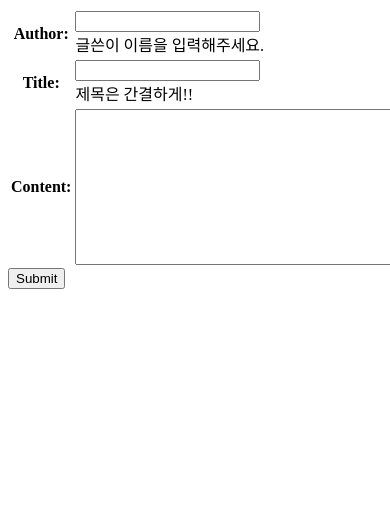
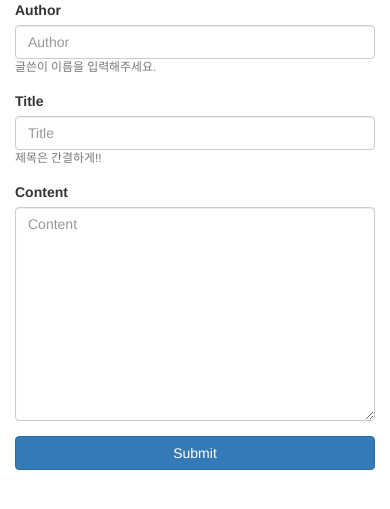
Before and after one commit to askdjango/offline-201707-weekday-evening, a Django app: a page that uses blog/templates/blog/post_form.html in a window 390 px wide; the page is wider, and only the part inside the window is pictured. Shown: the top 509 px of that part. Run offline with Django 3.2, Linux system fonts and the light colour scheme; some libraries are stand-ins or nearby versions.

Commit message:
blog/post_form.html 템플릿에 django-bootstrap3 적용

```diff
--- a/askdjango/settings.py
+++ b/askdjango/settings.py
@@ -37,6 +37,7 @@ INSTALLED_APPS = [
     'django.contrib.sessions',
     'django.contrib.messages',
     'django.contrib.staticfiles',
+    'bootstrap3',
     'debug_toolbar',
     'blog',
     'dojo',
--- a/blog/templates/blog/post_form.html
+++ b/blog/templates/blog/post_form.html
@@ -1,8 +1,16 @@
+{% load bootstrap3 %}
 
-<form action="" method="post">
-    {% csrf_token %}
-    <table>
-        {{ form.as_table }}
-    </table>
-    <input type="submit" />
-</form>
+{% bootstrap_css %}
+{% bootstrap_javascript %}
+
+<div class="container">
+    <div class="row">
+        <div class="col-sm-12">
+            <form action="" method="post">
+                {% csrf_token %}
+                {% bootstrap_form form %}
+                <input type="submit" class="btn btn-primary btn-block" />
+            </form>
+        </div>
+    </div>
+</div>
```
